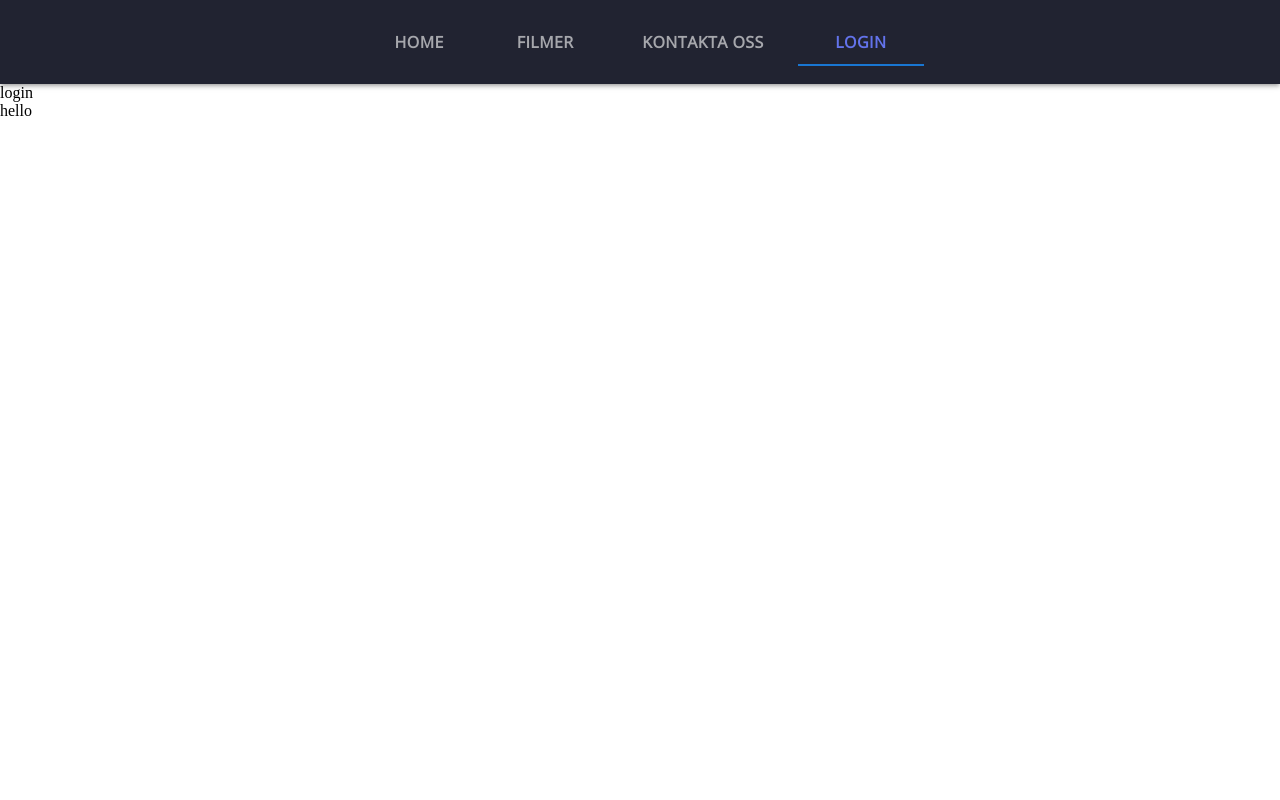
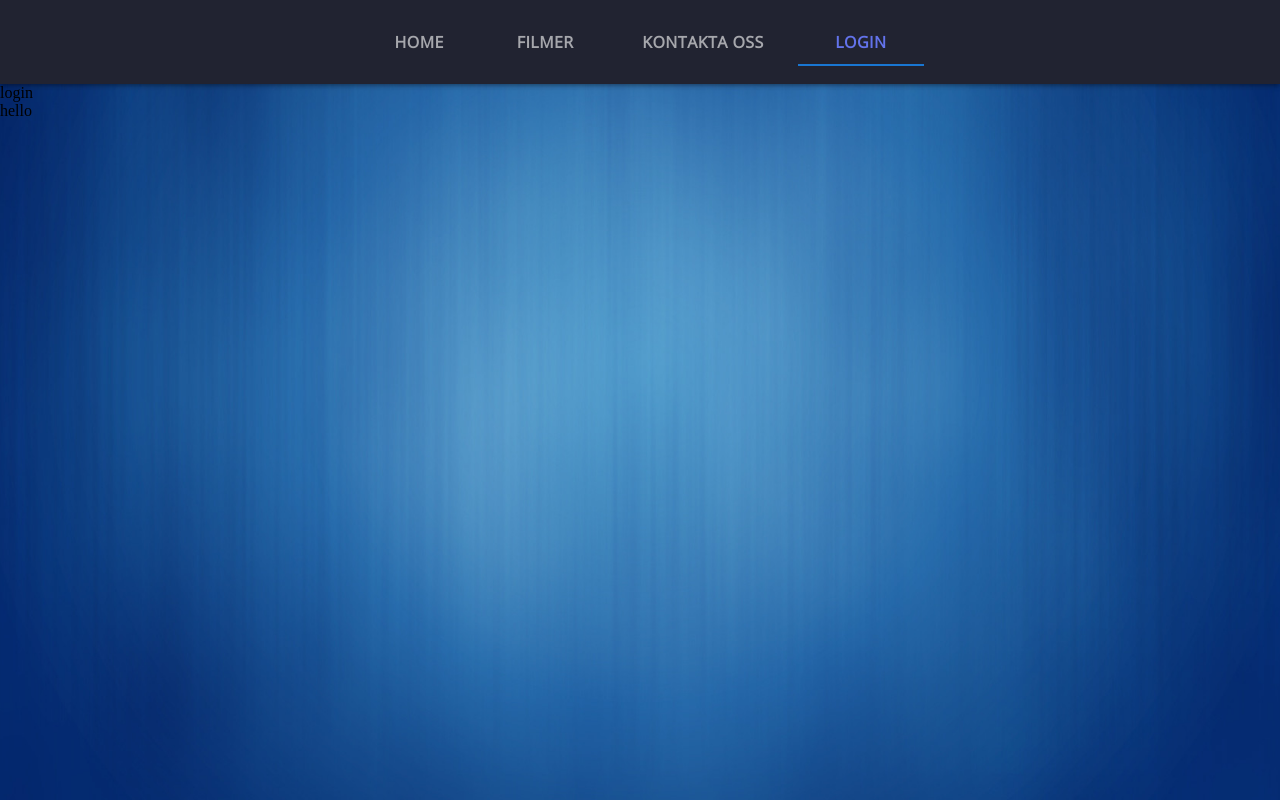
Before and after one commit to PontusVallgren/Kino-Cinema, a Next.js app: page /login in a window 1280 px wide. Shown: the top 800 px of the page. Built offline with nearby package versions, Linux system fonts and the light colour scheme.

Commit message:
added background and main

```diff
--- a/pages/contact.tsx
+++ b/pages/contact.tsx
@@ -3,7 +3,7 @@ import React from "react";
 
 const contact = () => {
   return (
-    <div>
+    <div className="main">
       contact
       <h1>eharware</h1>
       <Box sx={{ height: "500px" }}>test</Box>
--- a/pages/login.tsx
+++ b/pages/login.tsx
@@ -3,7 +3,7 @@ import React from "react";
 
 const login = () => {
   return (
-    <div>
+    <div className="main">
       login
       <Box sx={{ height: "900px" }}>hello</Box>
     </div>
--- a/styles/globals.css
+++ b/styles/globals.css
@@ -10,10 +10,13 @@ html {
   box-sizing: border-box;
 }
 
-
-/* .main {
-    height: 100vh;
-} */
+.main {
+  background-image: url("../src/components/Img/1066909-blue-background-wallpaper-1920x1200-high-resolution.jpg");
+  height: 100%;
+  background-position: center;
+  background-repeat: no-repeat;
+  background-size: cover;
+}
 
 a {
   text-decoration: none;
```
Also changed, not shown: src/components/Img/1066909-blue-background-wallpaper-1920x1200-high-resolution.jpg (added). Lines whose indentation alone changed are shown as unchanged.
